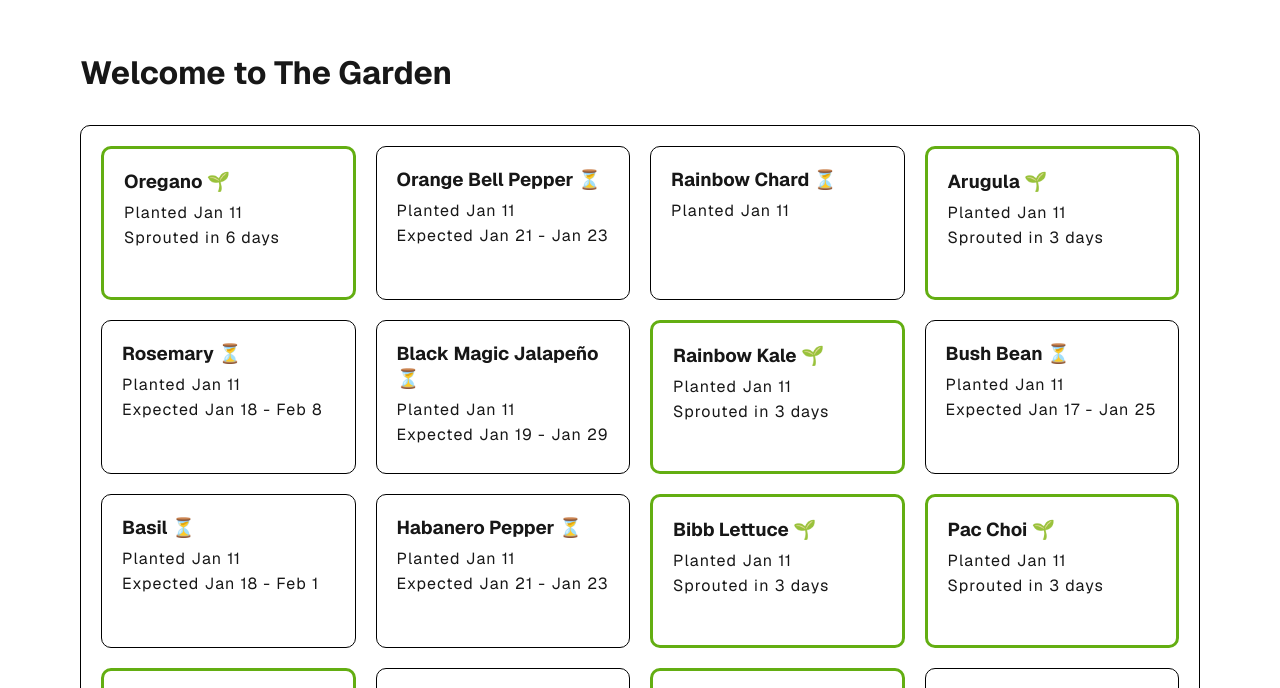
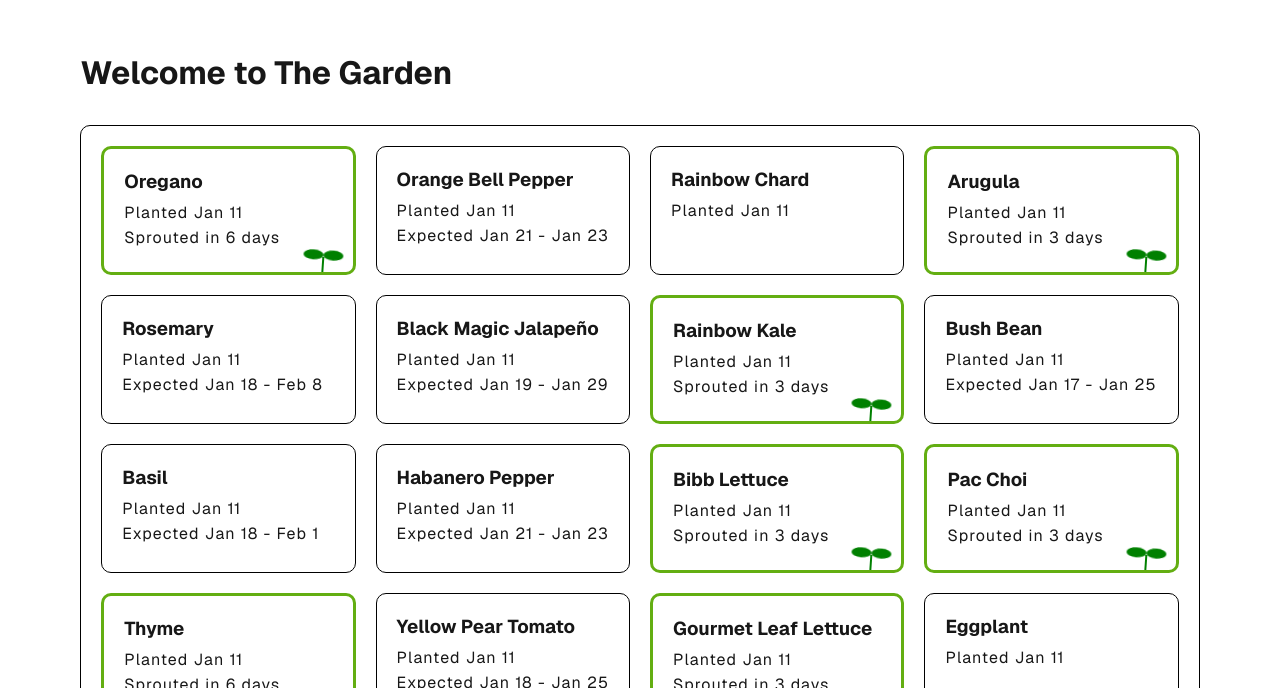
Before and after one commit to amandala/thegarden, a Next.js app: page / in a window 1280 px wide. Shown: the part 112-800 px from the top of the page. Built offline with nearby package versions, Linux system fonts and the light colour scheme.

Commit message:
Growing seedling animation

```diff
--- a/package.json
+++ b/package.json
@@ -18,8 +18,6 @@
     "react-dom": "^19.0.0"
   },
   "devDependencies": {
-    "@babel/preset-env": "^7.26.0",
-    "@babel/preset-typescript": "^7.26.0",
     "@eslint/eslintrc": "^3",
     "@types/jest": "^29.5.14",
     "@types/node": "^20",
--- /dev/null
+++ b/src/app/components/GrowingSeedling.module.css
@@ -0,0 +1,67 @@
+.seedlingContainer {
+  display: flex;
+  justify-content: center;
+  align-items: center;
+  position: absolute;
+  bottom: 0;
+  right: 20px;
+  height: 20px;
+}
+
+.seedling {
+  position: relative;
+  width: 20px;
+  height: 20px;
+  animation: sway 5s infinite;
+}
+
+.stem {
+  position: absolute;
+  bottom: 0;
+  left: 50%;
+  width: 2px;
+  height: 15px;
+  background-color: green;
+  transform: translateX(-50%);
+}
+
+.leaf {
+  position: absolute;
+  bottom: 12px;
+  width: 0;
+  height: 0;
+  background-color: green;
+  border-radius: 50%;
+  animation: growLeaf 2s forwards;
+}
+
+.leafLeft {
+  left: 10px;
+  transform-origin: right;
+}
+
+.leafRight {
+  right: 10px;
+  transform-origin: left;
+}
+
+@keyframes growLeaf {
+  0% {
+    width: 0;
+    height: 0;
+  }
+  100% {
+    width: 20px;
+    height: 10px;
+  }
+}
+
+@keyframes sway {
+  0%,
+  100% {
+    transform: rotate(0deg);
+  }
+  50% {
+    transform: rotate(10deg);
+  }
+}
--- /dev/null
+++ b/src/app/components/GrowingSeedling.tsx
@@ -0,0 +1,16 @@
+import React from "react";
+import styles from "./GrowingSeedling.module.css";
+
+const GrowingSeedling: React.FC = () => {
+  return (
+    <div className={styles.seedlingContainer}>
+      <div className={styles.seedling}>
+        <div className={styles.stem}></div>
+        <div className={`${styles.leaf} ${styles.leafLeft}`}></div>
+        <div className={`${styles.leaf} ${styles.leafRight}`}></div>
+      </div>
+    </div>
+  );
+};
+
+export default GrowingSeedling;
--- a/src/app/components/Plant.module.css
+++ b/src/app/components/Plant.module.css
@@ -2,6 +2,7 @@
   border: 1px solid white;
   border-radius: 10px;
   padding: 20px;
+  position: relative;
 }
 
 .Cell {
--- a/src/app/components/Plant.tsx
+++ b/src/app/components/Plant.tsx
@@ -5,6 +5,7 @@ import cx from "classnames";
 import styles from "./Plant.module.css";
 import Link from "next/link";
 import { GerminationDates, PlantedDate, SproutedDays } from "./PlantInfoLines";
+import GrowingSeedling from "./GrowingSeedling";
 
 export const PlantCell = ({ plant }: { plant: Plant }) => {
   return (
@@ -17,19 +18,21 @@ export const PlantCell = ({ plant }: { plant: Plant }) => {
       >
         <h3 className={styles.Name}>
           {plant.variant?.toString()} {plant.name.toString()}{" "}
-          {plant.dateSprouted ? "🌱" : "⏳"}
         </h3>
         <h4 className={styles.Cell}>Cell: {plant.cell}</h4>
         <PlantedDate date={plant.datePlanted} />
         {plant.dateSprouted && (
-          <SproutedDays
-            planted={plant.datePlanted}
-            sprouted={plant.dateSprouted}
-          />
+          <>
+            <SproutedDays
+              planted={plant.datePlanted}
+              sprouted={plant.dateSprouted}
+            />
+          </>
         )}
         {plant.germinationDates && !plant.dateSprouted && (
           <GerminationDates germDates={plant.germinationDates} />
         )}
+        {plant.dateSprouted ? <GrowingSeedling /> : null}
       </div>
     </Link>
   );
```
Also changed, not shown: 2 other files (tests, documents, lock files or other folders).
